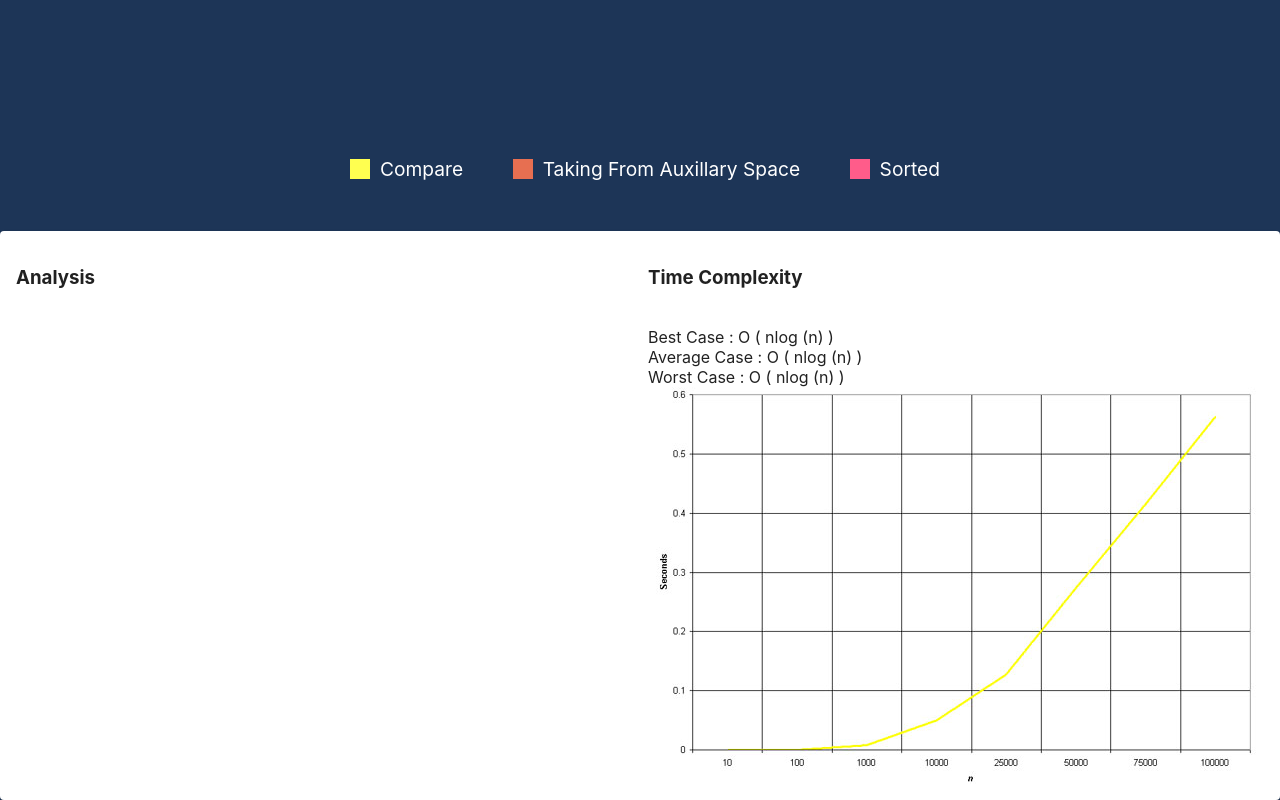
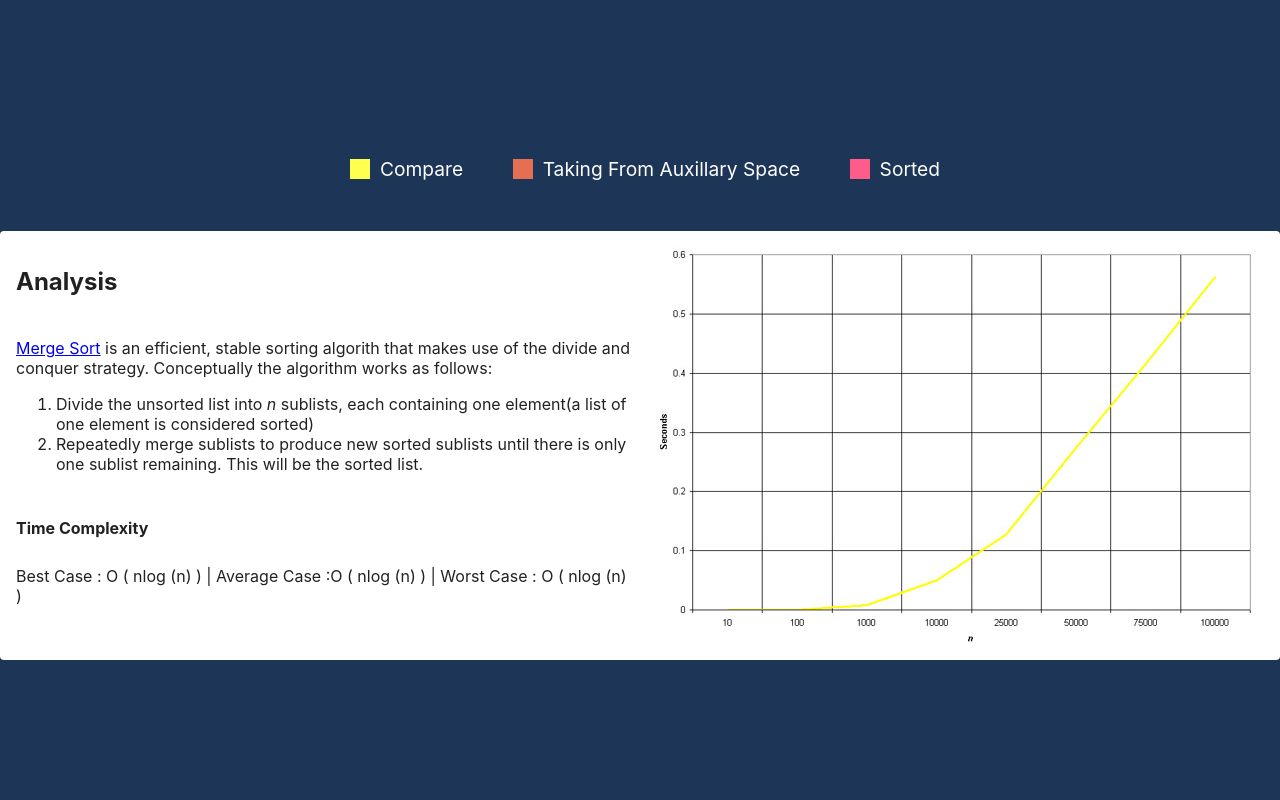
Before and after one commit to dreadwing5/algorithm-visualizer, a React (Create React App) app: page / in a window 1280 px wide. Shown: the part 597-1397 px from the top of the page. After the commit the page ends 1257 px from the top, so only its background shows below. Built offline with nearby package versions, Linux system fonts and the light colour scheme.

Commit message:
Infobar Changes

```diff
--- a/src/components/InfoBar/InfoBar.js
+++ b/src/components/InfoBar/InfoBar.js
@@ -18,6 +18,31 @@ const algorithms = {
     worst: "O ( nlog (n) )",
     average: "O ( nlog (n) )",
     img: merge,
+    description: (
+      <div>
+        <p>
+          <a
+            href="https://en.wikipedia.org/wiki/Merge_sort"
+            target="_blank"
+            rel="noopener noreferrer"
+          >
+            Merge Sort
+          </a>{" "}
+          is an efficient, stable sorting algorith that makes use of the divide
+          and conquer strategy. Conceptually the algorithm works as follows:
+        </p>
+        <ol>
+          <li>
+            Divide the unsorted list into <em>n</em> sublists, each containing
+            one element(a list of one element is considered sorted)
+          </li>
+          <li>
+            Repeatedly merge sublists to produce new sorted sublists until there
+            is only one sublist remaining. This will be the sorted list.
+          </li>
+        </ol>
+      </div>
+    ),
   },
 
   quickSort: {
@@ -26,6 +51,49 @@ const algorithms = {
     worst: "O ( n^2 )",
     average: "O ( nlog (n) )",
     img: quick,
+    description: (
+      <div>
+        <p>
+          <a
+            href="https://en.wikipedia.org/wiki/Quicksort"
+            target="_blank"
+            rel="noopener noreferrer"
+          >
+            Quick Sort
+          </a>{" "}
+          is an efficient, in-place sorting algorith that in practice is faster
+          than MergeSort and HeapSort. However, it is not a stable sorting
+          algorithm, meaning that the relative positioning of equal sort items
+          is not preserved.Quicksort is a divide and conquer algorithm.
+          Quicksort first divides a large array into two smaller sub-arrays: the
+          low elements and the high elements. Quicksort can then recursively
+          sort the sub-arrays. The steps are:
+        </p>
+        <ol>
+          <li>
+            Pick an element, called a pivot, from the array. This is usually
+            done at random.
+          </li>
+          <li>Move pivot element to the start of the array.</li>
+          <li>
+            <em>Partitioning:</em> reorder the array so that all elements with
+            values less than the pivot come before the pivot, while all elements
+            with values greater than the pivot come after it (equal values can
+            go either way). After this partitioning, the pivot is in its final
+            position. This is called the <em>partition</em> operation.
+          </li>
+          <li>
+            Recursively apply the above steps to the sub-array of elements with
+            smaller values and separately to the sub-array of elements with
+            greater values.
+          </li>
+        </ol>
+        <p>
+          The base case of the recursion is an array of size zero or one, which
+          are sorted by definition.
+        </p>
+      </div>
+    ),
   },
 
   insertionSort: {
@@ -34,6 +102,25 @@ const algorithms = {
     average: "O ( n^2 )",
     best: "O ( n )",
     img: insertion,
+    description: (
+      <p>
+        <a
+          href="https://en.wikipedia.org/wiki/Insertion_sort"
+          target="_blank"
+          rel="noopener noreferrer"
+        >
+          Insertion Sort
+        </a>{" "}
+        is a simple sorting algorithm that iterates through an array and at each
+        iteration it removes one element from the array, finds the location it
+        belongs to in the sorted list and inserts it there, repeating until no
+        elements remain in the unsorted list. It is an in-place, stable sorting
+        algorithm that is inefficient on large input arrays but works well for
+        data sets that are almost sorted. It is more efficient in practice
+        compared to other quadratic sorting algorithms like bubble sort and
+        selection sort.
+      </p>
+    ),
   },
 
   selectionSort: {
@@ -42,6 +129,26 @@ const algorithms = {
     average: "	Θ ( n^2 )",
     best: "Ω ( n^2 )",
     img: selection,
+    description: (
+      <p>
+        <a
+          href="https://en.wikipedia.org/wiki/Selection_sort"
+          target="_blank"
+          rel="noopener noreferrer"
+        >
+          Selection Sort
+        </a>{" "}
+        is an in-place comparison sorting algorithm that divides the input list
+        into two parts: the sublist of items already sorted, which is built up
+        from left to right at the front (left) of the list, and the sublist of
+        items remaining to be sorted that occupy the rest of the list.
+        Initially, the sorted sublist is empty and the unsorted sublist is the
+        entire input list. The algorithm proceeds by finding the smallest
+        element in the unsorted sublist, exchanging (swapping) it with the
+        leftmost unsorted element (putting it in sorted order), and moving the
+        sublist boundaries one element to the right.
+      </p>
+    ),
   },
 
   bubbleSort: {
@@ -50,6 +157,23 @@ const algorithms = {
     average: "O (  n^2 )",
     best: "O ( n )",
     img: bubble,
+    description: (
+      <p>
+        <a
+          href="https://en.wikipedia.org/wiki/Bubble_sort"
+          target="_blank"
+          rel="noopener noreferrer"
+        >
+          Bubble Sort
+        </a>{" "}
+        is a simple sorting algorithm that repeatedly steps through the list,
+        compares adjacent elements and swaps them if they are in the wrong
+        order.The pass through the list is repeated until the list is sorted.
+        The algorithm, which is a comparison sort, is named for the way smaller
+        or larger elements "bubble" to the top of the list. Although the
+        algorithm is simple, it is too slow and impractical for most problems
+      </p>
+    ),
   },
 };
 
@@ -65,6 +189,7 @@ const useStyles = makeStyles((theme) => ({
     width: 500,
     height: 500,
   },
+
   img: {
     margin: "auto",
     display: "block",
@@ -75,6 +200,7 @@ const useStyles = makeStyles((theme) => ({
 
 export default function Infobar({ algo }) {
   const classes = useStyles();
+
   return (
     <div className={classes.root}>
       <Paper className={classes.paper}>
@@ -85,26 +211,24 @@ export default function Infobar({ algo }) {
             </Typography>
           </Grid> */}
           <Grid item xs={6} sm container>
-            <h3>Analysis</h3>
+            <h2>Analysis</h2>
             <br />
+            {algorithms[algo].description}
+
+            <h4>Time Complexity</h4>
+            <br />
+
+            <Typography gutterBottom variant="title1">
+              Best Case : {algorithms[algo].best} | Average Case :
+              {algorithms[algo].average} | Worst Case : {algorithms[algo].worst}
+            </Typography>
+            <br />
+            <Typography gutterBottom variant="title1"></Typography>
           </Grid>
+
           <Grid item xs={6} sm container>
             <Grid item xs container direction="column">
               <Grid item xs>
-                <h3>Time Complexity</h3>
-                <br />
-
-                <Typography gutterBottom variant="title1">
-                  Best Case : {algorithms[algo].best}
-                </Typography>
-                <br />
-                <Typography gutterBottom variant="title1">
-                  Average Case : {algorithms[algo].average}
-                </Typography>
-                <br />
-                <Typography gutterBottom variant="title1">
-                  Worst Case : {algorithms[algo].worst}
-                </Typography>
                 <img
                   className={classes.img}
                   alt="complex"
```
